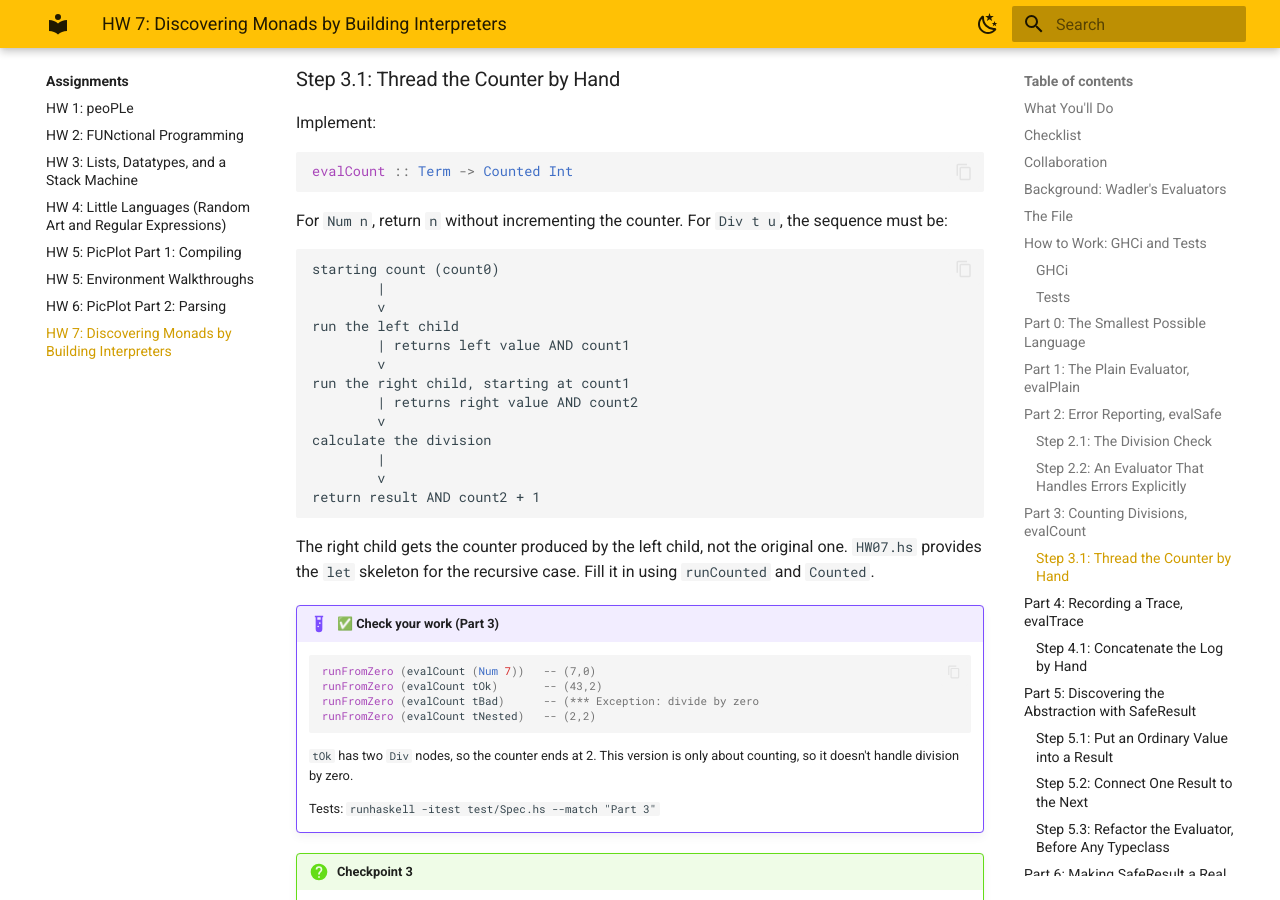
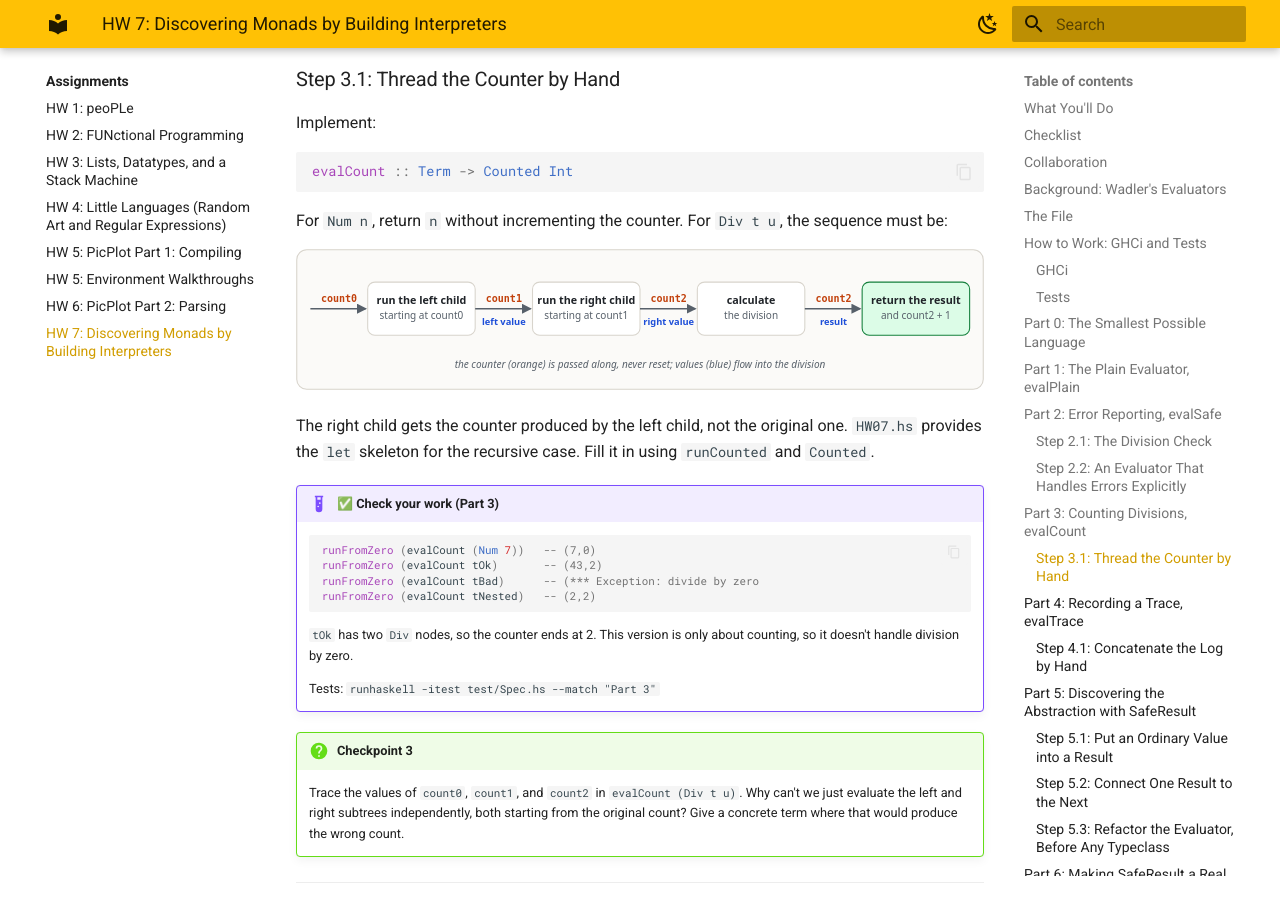
Before and after one commit to lbang-hmc/cs-131-website, an MkDocs documentation site: the page built from content/assignments/hw07.md, in a window 1280 px wide and 900 px high, scrolled down 7266 px. Built offline with MkDocs 1.6.1 and Material for MkDocs 9.7.7, drawn with Linux system fonts in a browser that asks for light colours; some of the changed text lies outside the part shown.

Commit message:
HW 7: replace hand-aligned arithmetic and ASCII counter flowchart
tOk arithmetic is now a leading-= chain; the Step 3.1 counter-threading
flowchart is an SVG (img/hw07/counter-flow.svg) in the Module 08.1 style.

Co-Authored-By: Claude Opus 5.5 <noreply@anthropic.com>

````diff
--- a/content/assignments/hw07.md
+++ b/content/assignments/hw07.md
@@ -123,9 +123,9 @@ tNested = Div (Div (Num 8) (Num 2)) (Num 2)
 In ordinary arithmetic, `tOk` is:
 
 ```text
-(1999 `div` 2) `div` 23
-       999       `div` 23
-                43
+  (1999 `div` 2) `div` 23
+= 999 `div` 23
+= 43
 ```
 
 You'll use these terms throughout. `tBad` is the interesting one: it separates evaluators that crash on division by zero from evaluators that represent failure as data. For every evaluator you write, try it on all three: `tOk`, `tBad`, and `tNested`.
@@ -276,21 +276,7 @@ evalCount :: Term -> Counted Int
 
 For `Num n`, return `n` without incrementing the counter. For `Div t u`, the sequence must be:
 
-```text
-starting count (count0)
-        |
-        v
-run the left child
-        | returns left value AND count1
-        v
-run the right child, starting at count1
-        | returns right value AND count2
-        v
-calculate the division
-        |
-        v
-return result AND count2 + 1
-```
+![Four boxes left to right connected by arrows. An arrow labeled count0 enters "run the left child, starting at count0". The arrow out of it is labeled count1 and "left value", leading to "run the right child, starting at count1". The arrow out of that is labeled count2 and "right value", leading to "calculate the division". The arrow out of that is labeled count2 and "result", leading to a green box "return the result and count2 + 1". Caption: the counter is passed along, never reset; values flow into the division.](img/hw07/counter-flow.svg){ width="760" }
 
 The right child gets the counter produced by the left child, not the original one. `HW07.hs` provides the `let` skeleton for the recursive case. Fill it in using `runCounted` and `Counted`.
 
````
Also changed, not shown: content/assignments/img/hw07/counter-flow.svg (added).
